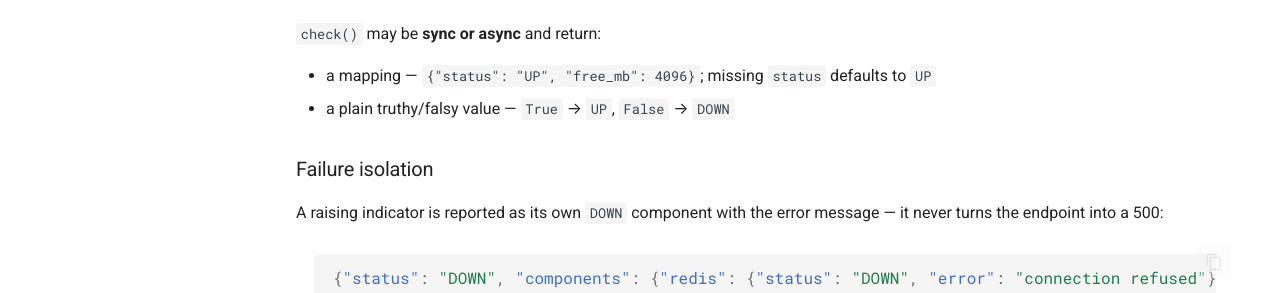
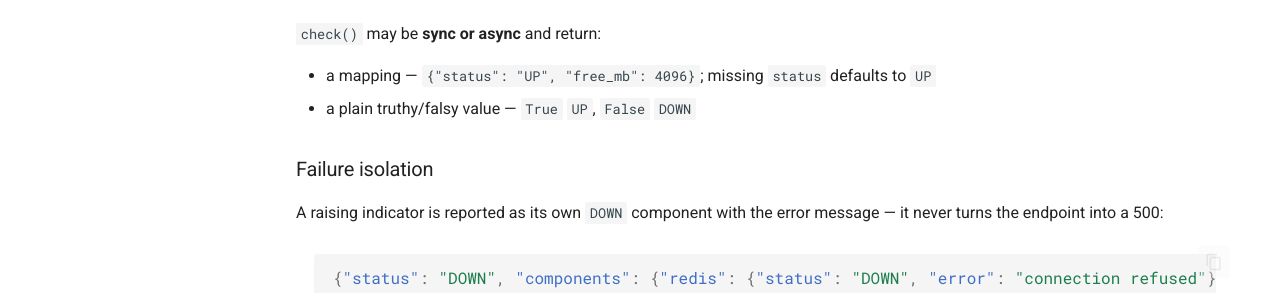
Before and after one commit to dperezcabrera/pico-actuator, an MkDocs documentation site: the page built from docs/user-guide/index.md, in a window 1280 px wide and 900 px high, scrolled down 583 px. Shown: the part 161-454 px from the top of the window. Built offline with MkDocs 1.6.1 and Material for MkDocs 9.7.7, drawn with Linux system fonts in a browser that asks for light colours; comment, search, counter and statistics services are not loaded.

Commit message:
Docs QA: strip emojis, fix stale symbols and non-printable characters

```diff
--- a/docs/user-guide/index.md
+++ b/docs/user-guide/index.md
@@ -25,7 +25,7 @@ class RedisHealth:
 `check()` may be **sync or async** and return:
 
 - a mapping — `{"status": "UP", "free_mb": 4096}`; missing `status` defaults to `UP`
-- a plain truthy/falsy value — `True` → `UP`, `False` → `DOWN`
+- a plain truthy/falsy value — `True`  `UP`, `False`  `DOWN`
 
 ### Failure isolation
 
```
